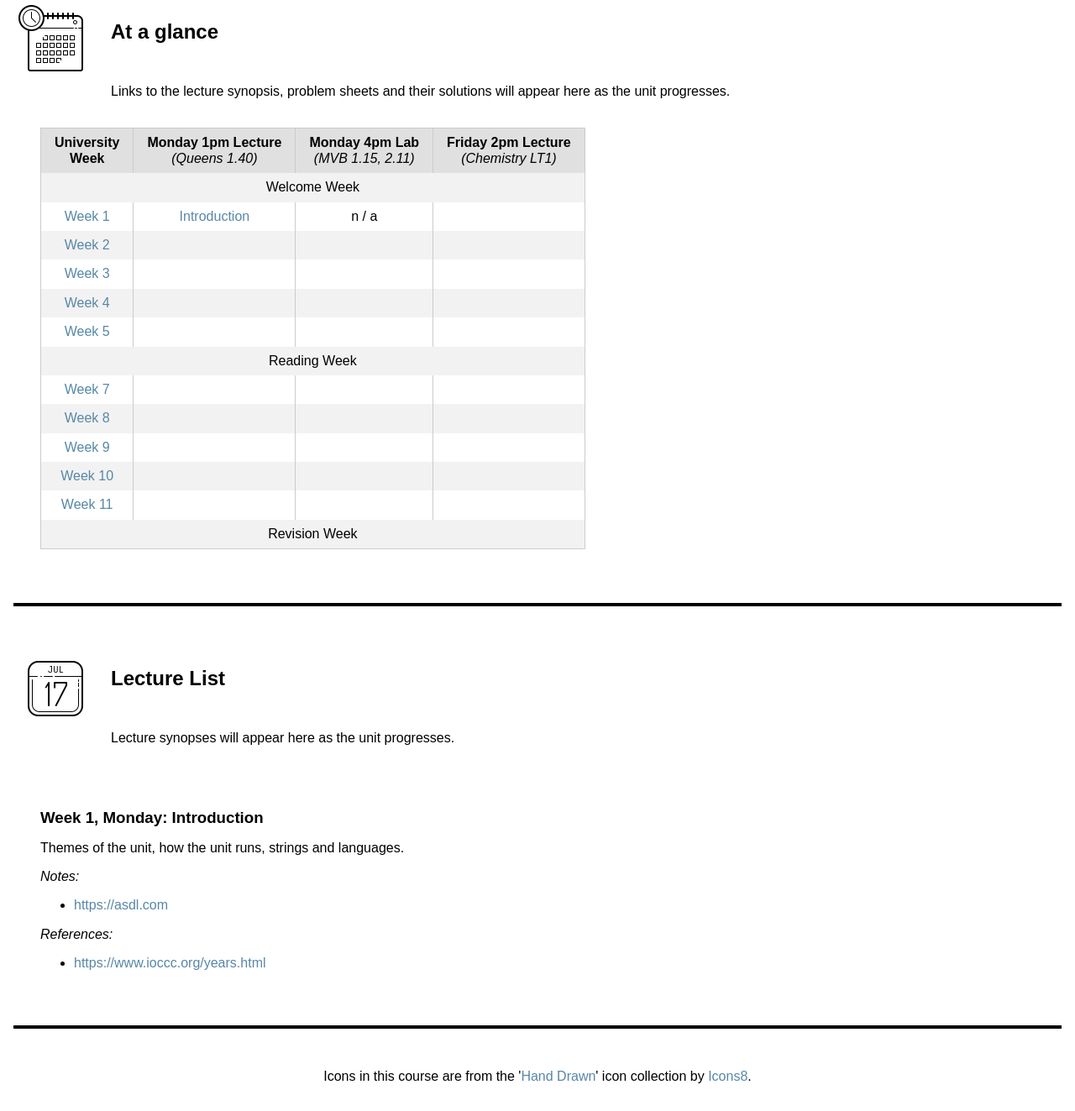
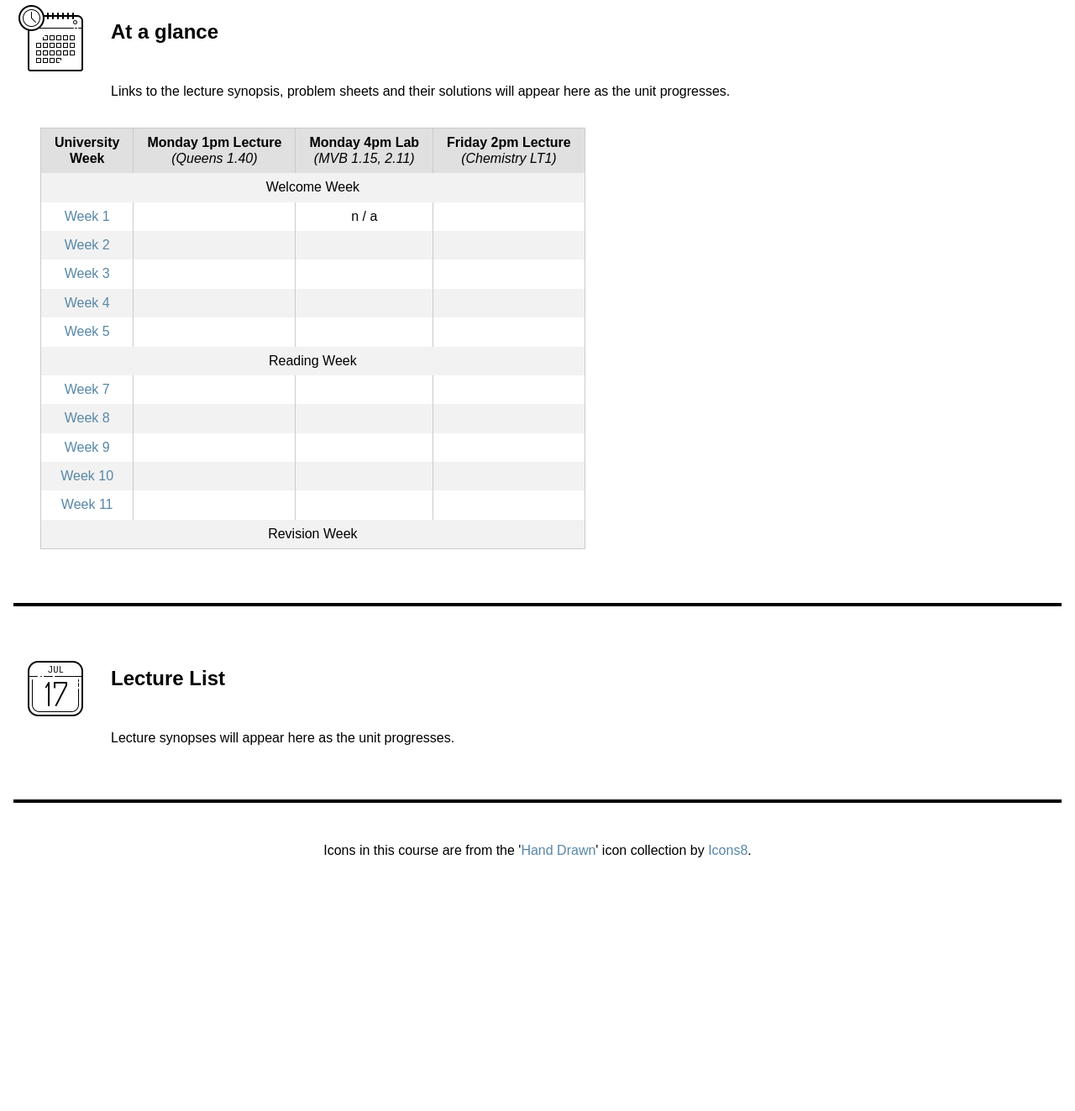
Before and after one commit to uob-coms20007/webpages, a Jekyll site: the page built from schedule.md, in a window 1280 px wide. Shown: the whole page at 84% size. Built offline with Jekyll 4.4.1, drawn with Linux system fonts in a browser that asks for light colours; nearby versions of some CDN libraries; after the commit the page ends 1055 px from its top, so only the background shows below that; part of the change alters nothing that is shown.

Commit message:
Remove test lecture.

```diff
--- a/_data/lectures.yml
+++ b/_data/_lectures.yml
@@ -2,6 +2,4 @@
   description: Themes of the unit, how the unit runs, strings and languages.
   replay:
   notes:
-    - https://asdl.com
   links:
-    - https://www.ioccc.org/years.html
```
